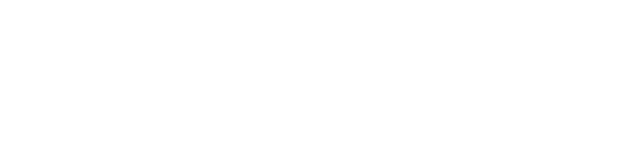
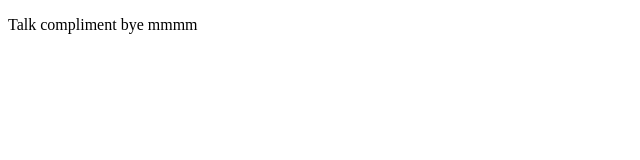
Before and after one commit to danielluna96/LunaOrtizAriasNeira-DSII-2020-1-50, a plain HTML site: page index.html in a window 1280 px wide. Shown: the whole page, without its empty margins (0-640 px from the left). Drawn offline with Linux system fonts and the light colour scheme.

Commit message:
add footer

```diff
--- a/index.html
+++ b/index.html
@@ -8,4 +8,7 @@
 <body>
 
 </body>
+<footer>
+    <p>Talk compliment bye mmmm</p>
+</footer>
 </html>
```
